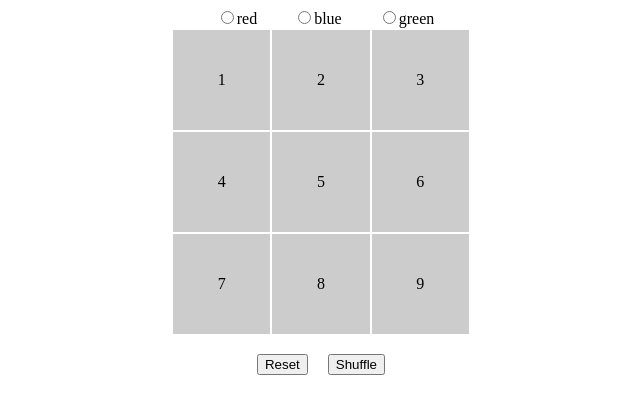
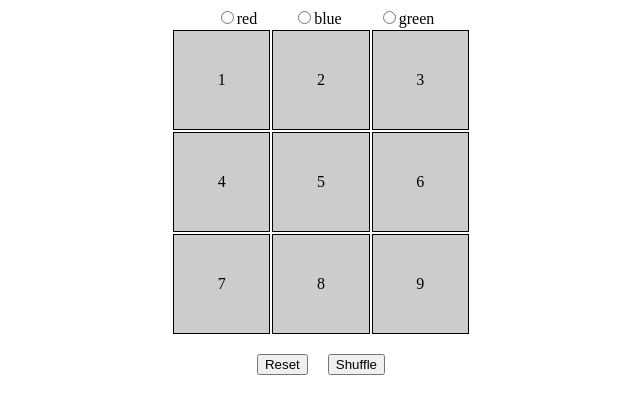
Before and after one commit to palash-kulkarni/Assignment1, a plain HTML site: page Assignment7/main.html in a window 1280 px wide. Shown: the whole page, without its empty margins (319-959 px from the left). Drawn offline with Linux system fonts and the light colour scheme.

Commit message:
Update main.html

```diff
--- a/Assignment7/main.html
+++ b/Assignment7/main.html
@@ -6,7 +6,7 @@
 
 
 
-<style src="mystyle.css"></style>
+<link rel="stylesheet" type="text/css" href="mystyle.css"/>
 
 <script src="jquery.js" type="text/javascript"></script>
 
```
